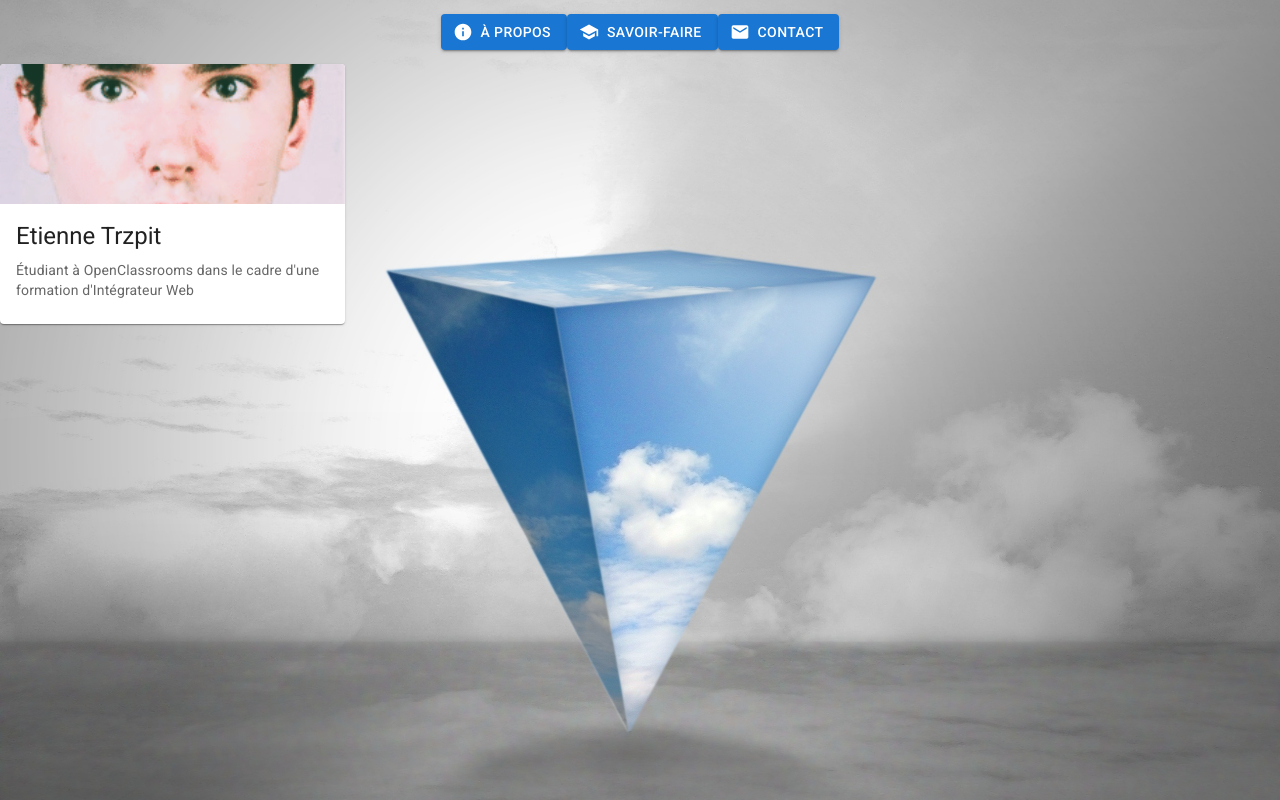
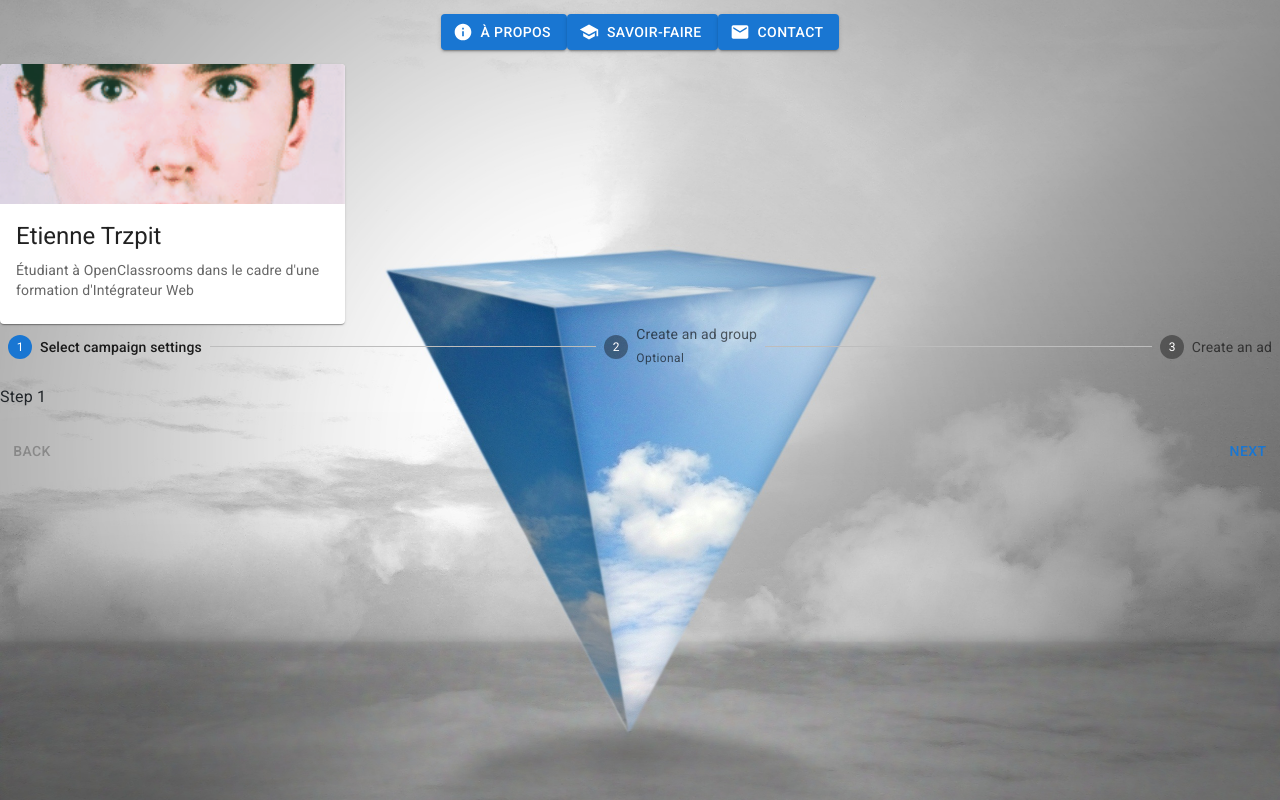
Before and after one commit to EtienneTrzpit/portfolio, a React (Create React App) app: page / in a window 1280 px wide. Built offline with nearby package versions, Linux system fonts and the light colour scheme.

Commit message:
création stepper

```diff
--- a/src/App.jsx
+++ b/src/App.jsx
@@ -2,12 +2,14 @@
 import './App.scss';
 import NavBar from './components/NavBar';
 import CardTitle from './components/CardTitle';
+import Stepper from './components/Stepper';
 
 const App = () => {
     return (
         <div>
             <NavBar />
             <CardTitle />
+            <Stepper />
         </div>
     );
 }
--- /dev/null
+++ b/src/components/Stepper.jsx
@@ -0,0 +1,115 @@
+import Box from '@mui/material/Box';
+import Stepper from '@mui/material/Stepper';
+import Step from '@mui/material/Step';
+import StepLabel from '@mui/material/StepLabel';
+import Button from '@mui/material/Button';
+import Typography from '@mui/material/Typography';
+import React from 'react';
+
+const steps = ['Select campaign settings', 'Create an ad group', 'Create an ad'];
+
+export default function HorizontalLinearStepper() {
+  const [activeStep, setActiveStep] = React.useState(0);
+  const [skipped, setSkipped] = React.useState(new Set());
+
+  const isStepOptional = (step) => {
+    return step === 1;
+  };
+
+  const isStepSkipped = (step) => {
+    return skipped.has(step);
+  };
+
+  const handleNext = () => {
+    let newSkipped = skipped;
+    if (isStepSkipped(activeStep)) {
+      newSkipped = new Set(newSkipped.values());
+      newSkipped.delete(activeStep);
+    }
+
+    setActiveStep((prevActiveStep) => prevActiveStep + 1);
+    setSkipped(newSkipped);
+  };
+
+  const handleBack = () => {
+    setActiveStep((prevActiveStep) => prevActiveStep - 1);
+  };
+
+  const handleSkip = () => {
+    if (!isStepOptional(activeStep)) {
+      // You probably want to guard against something like this,
+      // it should never occur unless someone's actively trying to break something.
+      throw new Error("You can't skip a step that isn't optional.");
+    }
+
+    setActiveStep((prevActiveStep) => prevActiveStep + 1);
+    setSkipped((prevSkipped) => {
+      const newSkipped = new Set(prevSkipped.values());
+      newSkipped.add(activeStep);
+      return newSkipped;
+    });
+  };
+
+  const handleReset = () => {
+    setActiveStep(0);
+  };
+
+  return (
+    <Box sx={{ width: '100%' }}>
+      <Stepper activeStep={activeStep}>
+        {steps.map((label, index) => {
+          const stepProps = {};
+          const labelProps = {};
+          if (isStepOptional(index)) {
+            labelProps.optional = (
+              <Typography variant="caption">Optional</Typography>
+            );
+          }
+          if (isStepSkipped(index)) {
+            stepProps.completed = false;
+          }
+          return (
+            <Step key={label} {...stepProps}>
+              <StepLabel {...labelProps}>{label}</StepLabel>
+            </Step>
+          );
+        })}
+      </Stepper>
+      {activeStep === steps.length ? (
+        <React.Fragment>
+          <Typography sx={{ mt: 2, mb: 1 }}>
+            All steps completed - you&apos;re finished
+          </Typography>
+          <Box sx={{ display: 'flex', flexDirection: 'row', pt: 2 }}>
+            <Box sx={{ flex: '1 1 auto' }} />
+            <Button onClick={handleReset}>Reset</Button>
+          </Box>
+        </React.Fragment>
+      ) : (
+        <React.Fragment>
+          <Typography sx={{ mt: 2, mb: 1 }}>Step {activeStep + 1}</Typography>
+          <Box sx={{ display: 'flex', flexDirection: 'row', pt: 2 }}>
+            <Button
+              color="inherit"
+              disabled={activeStep === 0}
+              onClick={handleBack}
+              sx={{ mr: 1 }}
+            >
+              Back
+            </Button>
+            <Box sx={{ flex: '1 1 auto' }} />
+            {isStepOptional(activeStep) && (
+              <Button color="inherit" onClick={handleSkip} sx={{ mr: 1 }}>
+                Skip
+              </Button>
+            )}
+
+            <Button onClick={handleNext}>
+              {activeStep === steps.length - 1 ? 'Finish' : 'Next'}
+            </Button>
+          </Box>
+        </React.Fragment>
+      )}
+    </Box>
+  );
+}
```
